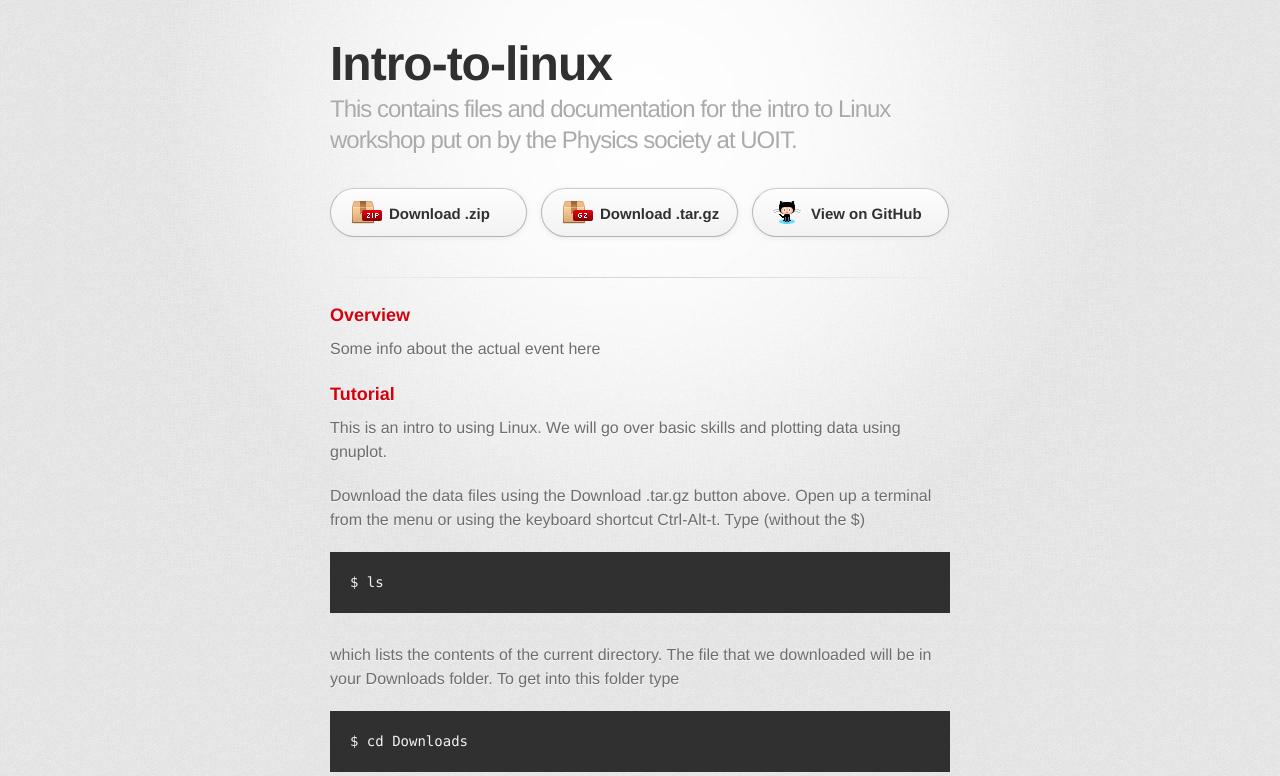
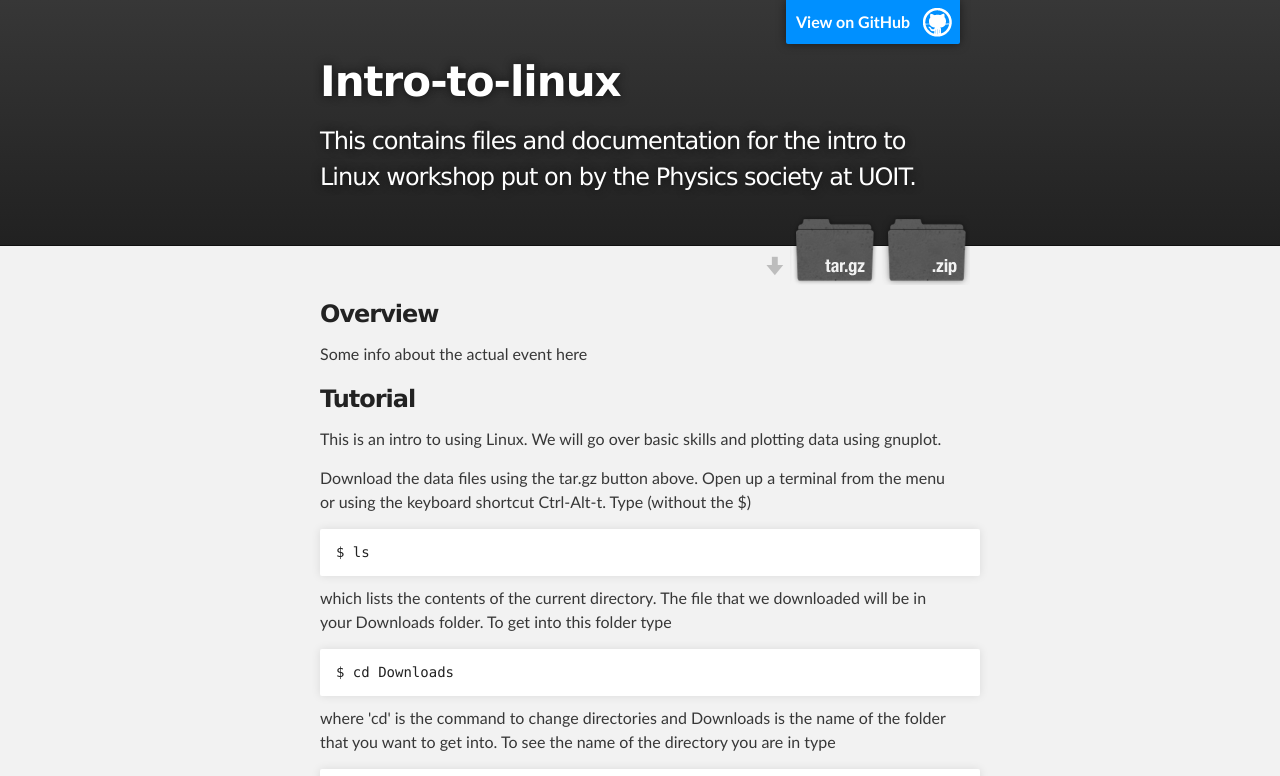
Before and after one commit to uoit-research-workshops/intro-to-linux, a plain HTML site: page index.html in a window 1280 px wide. Shown: the top 776 px of the page. Drawn offline with Linux system fonts and the light colour scheme; a web font is replaced by a local one.

Commit message:
Create gh-pages branch via GitHub

```diff
--- a/index.html
+++ b/index.html
@@ -1,37 +1,37 @@
 <!DOCTYPE html>
 <html>
+
   <head>
     <meta charset='utf-8'>
     <meta http-equiv="X-UA-Compatible" content="chrome=1">
-    <link href='https://fonts.googleapis.com/css?family=Chivo:900' rel='stylesheet' type='text/css'>
-    <link rel="stylesheet" type="text/css" href="stylesheets/stylesheet.css" media="screen">
-    <link rel="stylesheet" type="text/css" href="stylesheets/github-dark.css" media="screen">
-    <link rel="stylesheet" type="text/css" href="stylesheets/print.css" media="print">
-    <!--[if lt IE 9]>
-    <script src="//html5shiv.googlecode.com/svn/trunk/html5.js"></script>
-    <![endif]-->
-    <title>Intro-to-linux by uoit-research-workshops</title>
+    <meta name="description" content="Intro-to-linux : This contains files and documentation for the intro to Linux workshop put on by the Physics society at UOIT. ">
+
+    <link rel="stylesheet" type="text/css" media="screen" href="stylesheets/stylesheet.css">
+
+    <title>Intro-to-linux</title>
   </head>
 
   <body>
-    <div id="container">
-      <div class="inner">
 
-        <header>
-          <h1>Intro-to-linux</h1>
-          <h2>This contains files and documentation for the intro to Linux workshop put on by the Physics society at UOIT. </h2>
+    <!-- HEADER -->
+    <div id="header_wrap" class="outer">
+        <header class="inner">
+          <a id="forkme_banner" href="https://github.com/uoit-research-workshops/intro-to-linux">View on GitHub</a>
+
+          <h1 id="project_title">Intro-to-linux</h1>
+          <h2 id="project_tagline">This contains files and documentation for the intro to Linux workshop put on by the Physics society at UOIT. </h2>
+
+            <section id="downloads">
+              <a class="zip_download_link" href="https://github.com/uoit-research-workshops/intro-to-linux/zipball/master">Download this project as a .zip file</a>
+              <a class="tar_download_link" href="https://github.com/uoit-research-workshops/intro-to-linux/tarball/master">Download this project as a tar.gz file</a>
+            </section>
         </header>
+    </div>
 
-        <section id="downloads" class="clearfix">
-          <a href="https://github.com/uoit-research-workshops/intro-to-linux/zipball/master" id="download-zip" class="button"><span>Download .zip</span></a>
-          <a href="https://github.com/uoit-research-workshops/intro-to-linux/tarball/master" id="download-tar-gz" class="button"><span>Download .tar.gz</span></a>
-          <a href="https://github.com/uoit-research-workshops/intro-to-linux" id="view-on-github" class="button"><span>View on GitHub</span></a>
-        </section>
-
-        <hr>
-
-        <section id="main_content">
-          <h3>
+    <!-- MAIN CONTENT -->
+    <div id="main_content_wrap" class="outer">
+      <section id="main_content" class="inner">
+        <h3>
 <a id="overview" class="anchor" href="#overview" aria-hidden="true"><span class="octicon octicon-link"></span></a>Overview</h3>
 
 <p>Some info about the actual event here</p>
@@ -41,7 +41,7 @@
 
 <p>This is an intro to using Linux. We will go over basic skills and plotting data using gnuplot. </p>
 
-<p>Download the data files using the Download .tar.gz button above. Open up a terminal from the menu or using the keyboard shortcut Ctrl-Alt-t. Type (without the $)</p>
+<p>Download the data files using the tar.gz button above. Open up a terminal from the menu or using the keyboard shortcut Ctrl-Alt-t. Type (without the $)</p>
 
 <pre><code>$ ls
 </code></pre>
@@ -129,15 +129,18 @@ $ less space_data.csv
 <li><p><a href="http://gnuplot.sourceforge.net/demo/">Gnuplot examples</a></p></li>
 <li><p><a href="http://www.uni-hamburg.de/Wiss/FB/15/Sustainability/schneider/gnuplot/colors.htm">Gnuplot colours</a></p></li>
 </ul>
-        </section>
+      </section>
+    </div>
 
-        <footer>
-          Intro-to-linux is maintained by <a href="https://github.com/uoit-research-workshops">uoit-research-workshops</a><br>
-          This page was generated by <a href="https://pages.github.com">GitHub Pages</a>. Tactile theme by <a href="https://twitter.com/jasonlong">Jason Long</a>.
-        </footer>
+    <!-- FOOTER  -->
+    <div id="footer_wrap" class="outer">
+      <footer class="inner">
+        <p class="copyright">Intro-to-linux maintained by <a href="https://github.com/uoit-research-workshops">uoit-research-workshops</a></p>
+        <p>Published with <a href="https://pages.github.com">GitHub Pages</a></p>
+      </footer>
+    </div>
 
 
-      </div>
-    </div>
+
   </body>
 </html>
--- a/stylesheets/stylesheet.css
+++ b/stylesheets/stylesheet.css
@@ -1,7 +1,14 @@
-/* http://meyerweb.com/eric/tools/css/reset/
-   v2.0 | 20110126
-   License: none (public domain)
-*/
+/*******************************************************************************
+Slate Theme for GitHub Pages
+by Jason Costello, @jsncostello
+*******************************************************************************/
+
+@import url(github-light.css);
+
+/*******************************************************************************
+MeyerWeb Reset
+*******************************************************************************/
+
 html, body, div, span, applet, object, iframe,
 h1, h2, h3, h4, h5, h6, p, blockquote, pre,
 a, abbr, acronym, address, big, cite, code,
@@ -15,359 +22,404 @@ article, aside, canvas, details, embed,
 figure, figcaption, footer, header, hgroup,
 menu, nav, output, ruby, section, summary,
 time, mark, audio, video {
+  margin: 0;
   padding: 0;
-	margin: 0;
+  border: 0;
   font: inherit;
-	font-size: 100%;
   vertical-align: baseline;
-	border: 0;
 }
+
 /* HTML5 display-role reset for older browsers */
 article, aside, details, figcaption, figure,
 footer, header, hgroup, menu, nav, section {
   display: block;
 }
-body {
-	line-height: 1;
-}
+
 ol, ul {
   list-style: none;
 }
-blockquote, q {
-	quotes: none;
-}
-blockquote:before, blockquote:after,
-q:before, q:after {
-	content: '';
-	content: none;
-}
+
 table {
+  border-collapse: collapse;
   border-spacing: 0;
-	border-collapse: collapse;
 }
 
-/* LAYOUT STYLES */
+/*******************************************************************************
+Theme Styles
+*******************************************************************************/
+
 body {
-  font-family: 'Helvetica Neue', Helvetica, Arial, serif;
-  font-size: 1em;
+  box-sizing: border-box;
+  color:#373737;
+  background: #212121;
+  font-size: 16px;
+  font-family: 'Myriad Pro', Calibri, Helvetica, Arial, sans-serif;
   line-height: 1.5;
-  color: #6d6d6d;
-  text-shadow: 0 1px 0 rgba(255, 255, 255, 0.8);
-  background: #e7e7e7 url(../images/body-bg.png) 0 0 repeat;
+  -webkit-font-smoothing: antialiased;
+}
+
+h1, h2, h3, h4, h5, h6 {
+  margin: 10px 0;
+  font-weight: 700;
+  color:#222222;
+  font-family: 'Lucida Grande', 'Calibri', Helvetica, Arial, sans-serif;
+  letter-spacing: -1px;
+}
+
+h1 {
+  font-size: 36px;
+  font-weight: 700;
+}
+
+h2 {
+  padding-bottom: 10px;
+  font-size: 32px;
+  background: url('../images/bg_hr.png') repeat-x bottom;
+}
+
+h3 {
+  font-size: 24px;
+}
+
+h4 {
+  font-size: 21px;
+}
+
+h5 {
+  font-size: 18px;
+}
+
+h6 {
+  font-size: 16px;
+}
+
+p {
+  margin: 10px 0 15px 0;
+}
+
+footer p {
+  color: #f2f2f2;
 }
 
 a {
-  color: #d5000d;
-}
-a:hover {
-  color: #c5000c;
+  text-decoration: none;
+  color: #007edf;
+  text-shadow: none;
+
+  transition: color 0.5s ease;
+  transition: text-shadow 0.5s ease;
+  -webkit-transition: color 0.5s ease;
+  -webkit-transition: text-shadow 0.5s ease;
+  -moz-transition: color 0.5s ease;
+  -moz-transition: text-shadow 0.5s ease;
+  -o-transition: color 0.5s ease;
+  -o-transition: text-shadow 0.5s ease;
+  -ms-transition: color 0.5s ease;
+  -ms-transition: text-shadow 0.5s ease;
 }
 
-header {
-  padding-top: 35px;
-  padding-bottom: 25px;
+a:hover, a:focus {text-decoration: underline;}
+
+footer a {
+  color: #F2F2F2;
+  text-decoration: underline;
 }
 
-header h1 {
-  font-family: 'Chivo', 'Helvetica Neue', Helvetica, Arial, serif;
-  font-size: 48px; font-weight: 900;
-  line-height: 1.2;
-  color: #303030;
-  letter-spacing: -1px;
-}
-
-header h2 {
-  font-size: 24px;
-  font-weight: normal;
-  line-height: 1.3;
-  color: #aaa;
-  letter-spacing: -1px;
-}
-
-#container {
-  min-height: 595px;
-  background: transparent url(../images/highlight-bg.jpg) 50% 0 no-repeat;
-}
-
-.inner {
-  width: 620px;
-  margin: 0 auto;
-}
-
-#container .inner img {
-  max-width: 100%;
-}
-
-#downloads {
-  margin-bottom: 40px;
-}
-
-a.button {
-  display: block;
-  float: left;
-  width: 179px;
-  padding: 12px 8px 12px 8px;
-  margin-right: 14px;
-  font-size: 15px;
-  font-weight: bold;
-  line-height: 25px;
-  color: #303030;
-  background: #fdfdfd; /* Old browsers */
-  background: -moz-linear-gradient(top,  #fdfdfd 0%, #f2f2f2 100%); /* FF3.6+ */
-  background: -webkit-gradient(linear, left top, left bottom, color-stop(0%,#fdfdfd), color-stop(100%,#f2f2f2)); /* Chrome,Safari4+ */
-  background: -webkit-linear-gradient(top,  #fdfdfd 0%,#f2f2f2 100%); /* Chrome10+,Safari5.1+ */
-  background: -o-linear-gradient(top,  #fdfdfd 0%,#f2f2f2 100%); /* Opera 11.10+ */
-  background: -ms-linear-gradient(top,  #fdfdfd 0%,#f2f2f2 100%); /* IE10+ */
-  background: linear-gradient(top,  #fdfdfd 0%,#f2f2f2 100%); /* W3C */
-  filter: progid:DXImageTransform.Microsoft.gradient( startColorstr='#fdfdfd', endColorstr='#f2f2f2',GradientType=0 ); /* IE6-9 */
-  border-top: solid 1px #cbcbcb;
-  border-right: solid 1px #b7b7b7;
-  border-bottom: solid 1px #b3b3b3;
-  border-left: solid 1px #b7b7b7;
-  border-radius: 30px;
-  -webkit-box-shadow: 10px 10px 5px #888;
-  -moz-box-shadow: 10px 10px 5px #888;
-  box-shadow: 0px 1px 5px #e8e8e8;
-  -moz-border-radius: 30px;
-  -webkit-border-radius: 30px;
-}
-a.button:hover {
-  background: #fafafa; /* Old browsers */
-  background: -moz-linear-gradient(top,  #fdfdfd 0%, #f6f6f6 100%); /* FF3.6+ */
-  background: -webkit-gradient(linear, left top, left bottom, color-stop(0%,#fdfdfd), color-stop(100%,#f6f6f6)); /* Chrome,Safari4+ */
-  background: -webkit-linear-gradient(top,  #fdfdfd 0%,#f6f6f6 100%); /* Chrome10+,Safari5.1+ */
-  background: -o-linear-gradient(top,  #fdfdfd 0%,#f6f6f6 100%); /* Opera 11.10+ */
-  background: -ms-linear-gradient(top,  #fdfdfd 0%,#f6f6f6 100%); /* IE10+ */
-  background: linear-gradient(top,  #fdfdfd 0%,#f6f6f6, 100%); /* W3C */
-  filter: progid:DXImageTransform.Microsoft.gradient( startColorstr='#fdfdfd', endColorstr='#f6f6f6',GradientType=0 ); /* IE6-9 */
-  border-top: solid 1px #b7b7b7;
-  border-right: solid 1px #b3b3b3;
-  border-bottom: solid 1px #b3b3b3;
-  border-left: solid 1px #b3b3b3;
-}
-
-a.button span {
-  display: block;
-  height: 23px;
-  padding-left: 50px;
-}
-
-#download-zip span {
-  background: transparent url(../images/zip-icon.png) 12px 50% no-repeat;
-}
-#download-tar-gz span {
-  background: transparent url(../images/tar-gz-icon.png) 12px 50% no-repeat;
-}
-#view-on-github span {
-  background: transparent url(../images/octocat-icon.png) 12px 50% no-repeat;
-}
-#view-on-github {
-  margin-right: 0;
-}
-
-code, pre {
-  margin-bottom: 30px;
-  font-family: Monaco, "Bitstream Vera Sans Mono", "Lucida Console", Terminal;
-  font-size: 14px;
-  color: #222;
-}
-
-code {
-  padding: 0 3px;
-  background-color: #f2f2f2;
-  border: solid 1px #ddd;
-}
-
-pre {
-  padding: 20px;
-  overflow: auto;
-  color: #f2f2f2;
-  text-shadow: none;
-  background: #303030;
-}
-pre code {
-  padding: 0;
-  color: #f2f2f2;
-  background-color: #303030;
-  border: none;
-}
-
-ul, ol, dl {
-  margin-bottom: 20px;
-}
-
-
-/* COMMON STYLES */
-
-hr {
-  height: 1px;
-  padding-bottom: 1em;
-  margin-top: 1em;
-  line-height: 1px;
-  background: transparent url('../images/hr.png') 50% 0 no-repeat;
-  border: none;
+em {
+  font-style: italic;
 }
 
 strong {
   font-weight: bold;
 }
 
-em {
-  font-style: italic;
+img {
+  position: relative;
+  margin: 0 auto;
+  max-width: 739px;
+  padding: 5px;
+  margin: 10px 0 10px 0;
+  border: 1px solid #ebebeb;
+
+  box-shadow: 0 0 5px #ebebeb;
+  -webkit-box-shadow: 0 0 5px #ebebeb;
+  -moz-box-shadow: 0 0 5px #ebebeb;
+  -o-box-shadow: 0 0 5px #ebebeb;
+  -ms-box-shadow: 0 0 5px #ebebeb;
 }
 
-table {
-  width: 100%;
-  border: 1px solid #ebebeb;
+p img {
+  display: inline;
+  margin: 0;
+  padding: 0;
+  vertical-align: middle;
+  text-align: center;
+  border: none;
 }
 
-th {
-  font-weight: 500;
+pre, code {
+  width: 100%;
+  color: #222;
+  background-color: #fff;
+
+  font-family: Monaco, "Bitstream Vera Sans Mono", "Lucida Console", Terminal, monospace;
+  font-size: 14px;
+
+  border-radius: 2px;
+  -moz-border-radius: 2px;
+  -webkit-border-radius: 2px;
 }
 
-td {
-  font-weight: 300;
-  text-align: center;
-  border: 1px solid #ebebeb;
+pre {
+  width: 100%;
+  padding: 10px;
+  box-shadow: 0 0 10px rgba(0,0,0,.1);
+  overflow: auto;
 }
 
-form {
-  padding: 20px;
-  background: #f2f2f2;
+code {
+  padding: 3px;
+  margin: 0 3px;
+  box-shadow: 0 0 10px rgba(0,0,0,.1);
+}
 
+pre code {
+  display: block;
+  box-shadow: none;
+}
+
+blockquote {
+  color: #666;
+  margin-bottom: 20px;
+  padding: 0 0 0 20px;
+  border-left: 3px solid #bbb;
 }
 
 
-/* GENERAL ELEMENT TYPE STYLES */
-
-h1 {
-  font-size: 32px;
+ul, ol, dl {
+  margin-bottom: 15px
 }
 
-h2 {
-  margin-bottom: 8px;
-  font-size: 22px;
-  font-weight: bold;
-  color: #303030;
-}
-
-h3 {
-  margin-bottom: 8px;
-  font-size: 18px;
-  font-weight: bold;
-  color: #d5000d;
-}
-
-h4 {
-  font-size: 16px;
-  font-weight: bold;
-  color: #303030;
-}
-
-h5 {
-  font-size: 1em;
-  color: #303030;
-}
-
-h6 {
-  font-size: .8em;
-  color: #303030;
-}
-
-p {
-  margin-bottom: 20px;
-  font-weight: 300;
-}
-
-a {
-  text-decoration: none;
-}
-
-p a {
-  font-weight: 400;
-}
-
-blockquote {
-  padding: 0 0 0 30px;
-  margin-bottom: 20px;
-  font-size: 1.6em;
-  border-left: 10px solid #e9e9e9;
-}
-
-ul li {
+ul {
   list-style-position: inside;
   list-style: disc;
   padding-left: 20px;
 }
 
-ol li {
+ol {
   list-style-position: inside;
   list-style: decimal;
-  padding-left: 3px;
+  padding-left: 20px;
 }
 
 dl dt {
-  color: #303030;
+  font-weight: bold;
 }
 
-footer {
-  padding-top: 20px;
-  padding-bottom: 30px;
-  margin-top: 40px;
-  font-size: 13px;
-  color: #aaa;
-  background: transparent url('../images/hr.png') 0 0 no-repeat;
+dl dd {
+  padding-left: 20px;
+  font-style: italic;
 }
 
-footer a {
-  color: #666;
-}
-footer a:hover {
-  color: #444;
+dl p {
+  padding-left: 20px;
+  font-style: italic;
 }
 
-/* MISC */
-.clearfix:after {
-  display: block;
-  height: 0;
-  clear: both;
-  visibility: hidden;
-  content: '.';
+hr {
+  height: 1px;
+  margin-bottom: 5px;
+  border: none;
+  background: url('../images/bg_hr.png') repeat-x center;
 }
 
-.clearfix {display: inline-block;}
-* html .clearfix {height: 1%;}
-.clearfix {display: block;}
+table {
+  border: 1px solid #373737;
+  margin-bottom: 20px;
+  text-align: left;
+ }
 
-/* #Media Queries
-================================================== */
+th {
+  font-family: 'Lucida Grande', 'Helvetica Neue', Helvetica, Arial, sans-serif;
+  padding: 10px;
+  background: #373737;
+  color: #fff;
+ }
 
-/* Smaller than standard 960 (devices and browsers) */
-@media only screen and (max-width: 959px) { }
+td {
+  padding: 10px;
+  border: 1px solid #373737;
+ }
 
-/* Tablet Portrait size to standard 960 (devices and browsers) */
-@media only screen and (min-width: 768px) and (max-width: 959px) { }
+form {
+  background: #f2f2f2;
+  padding: 20px;
+}
 
-/* All Mobile Sizes (devices and browser) */
-@media only screen and (max-width: 767px) {
-  header {
-    padding-top: 10px;
-    padding-bottom: 10px;
+/*******************************************************************************
+Full-Width Styles
+*******************************************************************************/
+
+.outer {
+  width: 100%;
 }
+
+.inner {
+  position: relative;
+  max-width: 640px;
+  padding: 20px 10px;
+  margin: 0 auto;
+}
+
+#forkme_banner {
+  display: block;
+  position: absolute;
+  top:0;
+  right: 10px;
+  z-index: 10;
+  padding: 10px 50px 10px 10px;
+  color: #fff;
+  background: url('../images/blacktocat.png') #0090ff no-repeat 95% 50%;
+  font-weight: 700;
+  box-shadow: 0 0 10px rgba(0,0,0,.5);
+  border-bottom-left-radius: 2px;
+  border-bottom-right-radius: 2px;
+}
+
+#header_wrap {
+  background: #212121;
+  background: -moz-linear-gradient(top, #373737, #212121);
+  background: -webkit-linear-gradient(top, #373737, #212121);
+  background: -ms-linear-gradient(top, #373737, #212121);
+  background: -o-linear-gradient(top, #373737, #212121);
+  background: linear-gradient(top, #373737, #212121);
+}
+
+#header_wrap .inner {
+  padding: 50px 10px 30px 10px;
+}
+
+#project_title {
+  margin: 0;
+  color: #fff;
+  font-size: 42px;
+  font-weight: 700;
+  text-shadow: #111 0px 0px 10px;
+}
+
+#project_tagline {
+  color: #fff;
+  font-size: 24px;
+  font-weight: 300;
+  background: none;
+  text-shadow: #111 0px 0px 10px;
+}
+
 #downloads {
-    margin-bottom: 25px;
+  position: absolute;
+  width: 210px;
+  z-index: 10;
+  bottom: -40px;
+  right: 0;
+  height: 70px;
+  background: url('../images/icon_download.png') no-repeat 0% 90%;
 }
-  #download-zip, #download-tar-gz {
+
+.zip_download_link {
+  display: block;
+  float: right;
+  width: 90px;
+  height:70px;
+  text-indent: -5000px;
+  overflow: hidden;
+  background: url(../images/sprite_download.png) no-repeat bottom left;
+}
+
+.tar_download_link {
+  display: block;
+  float: right;
+  width: 90px;
+  height:70px;
+  text-indent: -5000px;
+  overflow: hidden;
+  background: url(../images/sprite_download.png) no-repeat bottom right;
+  margin-left: 10px;
+}
+
+.zip_download_link:hover {
+  background: url(../images/sprite_download.png) no-repeat top left;
+}
+
+.tar_download_link:hover {
+  background: url(../images/sprite_download.png) no-repeat top right;
+}
+
+#main_content_wrap {
+  background: #f2f2f2;
+  border-top: 1px solid #111;
+  border-bottom: 1px solid #111;
+}
+
+#main_content {
+  padding-top: 40px;
+}
+
+#footer_wrap {
+  background: #212121;
+}
+
+
+
+/*******************************************************************************
+Small Device Styles
+*******************************************************************************/
+
+@media screen and (max-width: 480px) {
+  body {
+    font-size:14px;
+  }
+
+  #downloads {
     display: none;
   }
+
   .inner {
-    width: 94%;
-    margin: 0 auto;
-  }
+    min-width: 320px;
+    max-width: 480px;
   }
 
-/* Mobile Landscape Size to Tablet Portrait (devices and browsers) */
-@media only screen and (min-width: 480px) and (max-width: 767px) { }
+  #project_title {
+  font-size: 32px;
+  }
 
-/* Mobile Portrait Size to Mobile Landscape Size (devices and browsers) */
-@media only screen and (max-width: 479px) { }
+  h1 {
+    font-size: 28px;
+  }
+
+  h2 {
+    font-size: 24px;
+  }
+
+  h3 {
+    font-size: 21px;
+  }
+
+  h4 {
+    font-size: 18px;
+  }
+
+  h5 {
+    font-size: 14px;
+  }
+
+  h6 {
+    font-size: 12px;
+  }
+
+  code, pre {
+    min-width: 320px;
+    max-width: 480px;
+    font-size: 11px;
+  }
+
+}
```
Also changed, not shown: params.json (+1 -1 lines), images/bg_hr.png (added), images/blacktocat.png (added), images/icon_download.png (added), images/sprite_download.png (added). Lines whose indentation alone changed are shown as unchanged.
